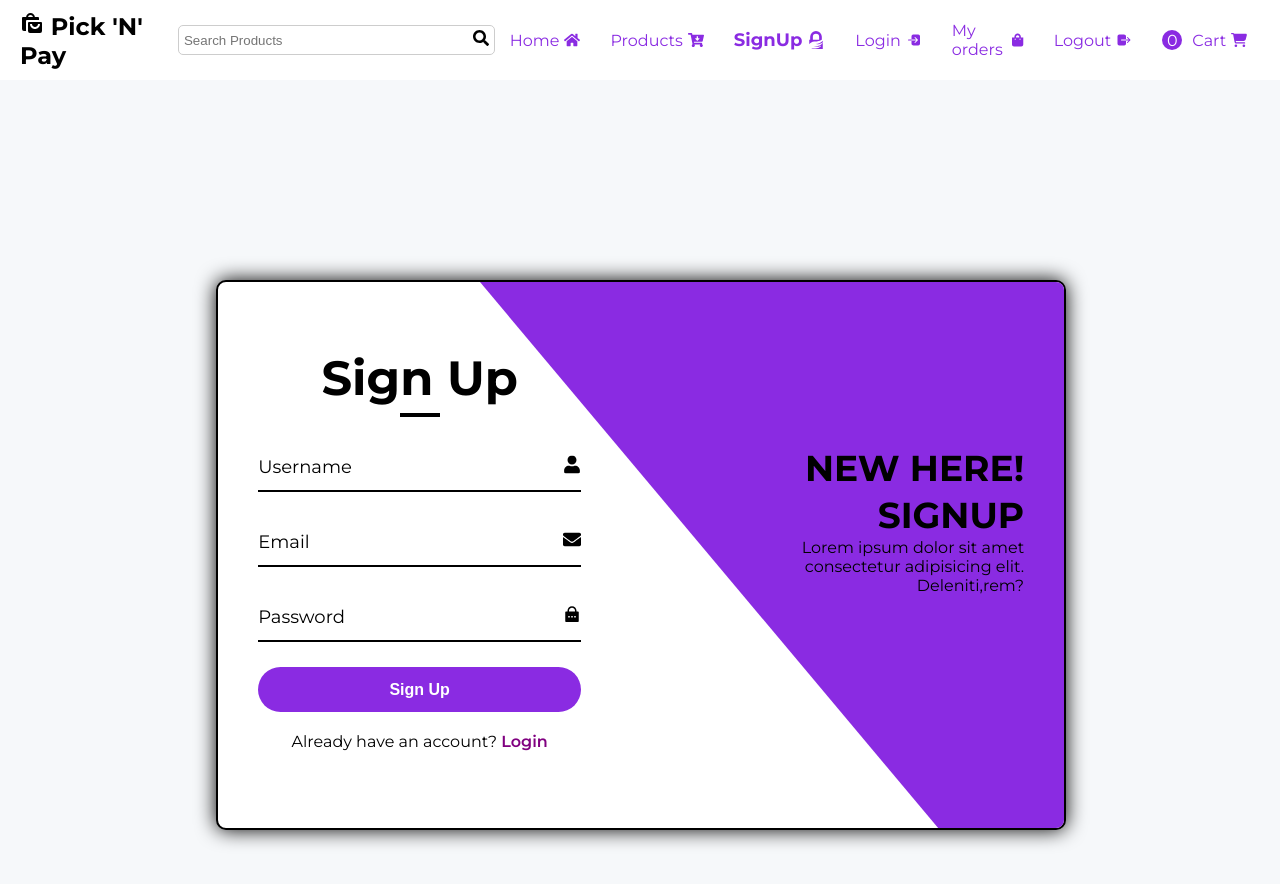
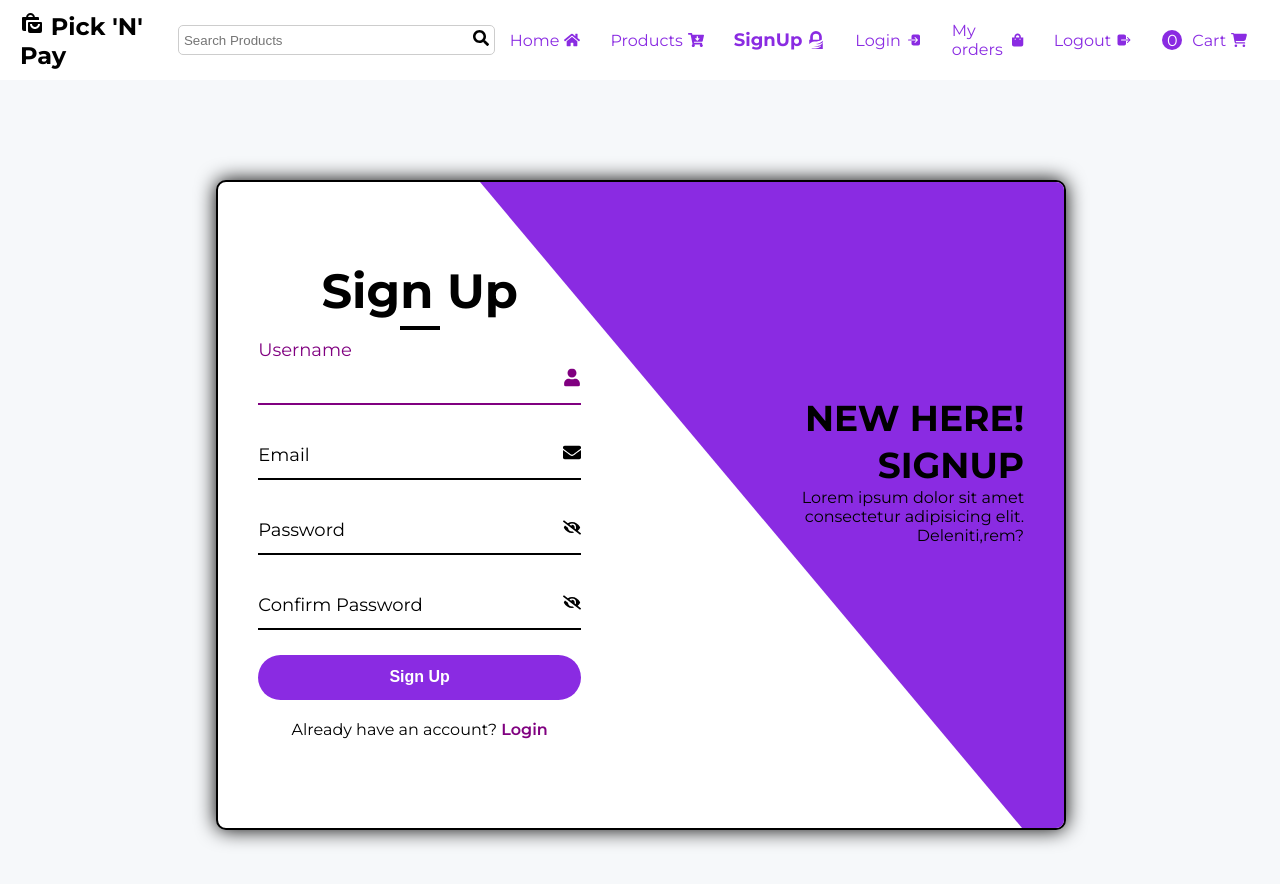
Before and after one commit to Xavier2023/PicknPay, a React (Vite) app: page /signup in a window 1280 px wide. Shown: the top 884 px of the page. Built offline with nearby package versions, Linux system fonts and the light colour scheme.

Commit message:
Form done

```diff
--- a/package.json
+++ b/package.json
@@ -10,10 +10,13 @@
     "preview": "vite preview"
   },
   "dependencies": {
+    "@hookform/resolvers": "^3.0.1",
     "react": "^18.3.1",
     "react-dom": "^18.3.1",
+    "react-hook-form": "^7.43.9",
     "react-icons": "^5.4.0",
-    "react-router-dom": "^7.1.1"
+    "react-router-dom": "^7.1.1",
+    "zod": "^3.21.4"
   },
   "devDependencies": {
     "@eslint/js": "^9.17.0",
--- a/src/components/Authentication/LoginPage.css
+++ b/src/components/Authentication/LoginPage.css
@@ -11,7 +11,7 @@
     display: flex;
     justify-content: center;
     align-items: center;
-    margin: 200px auto;
+    margin: 100px auto;
 }
 
 
--- a/src/components/Authentication/LoginPage.jsx
+++ b/src/components/Authentication/LoginPage.jsx
@@ -1,17 +1,63 @@
-import React, { useState } from 'react'
-import { FaEnvelope, FaUser } from "react-icons/fa";
-import { RiLockPasswordFill } from "react-icons/ri";
+import React, { useRef, useState } from 'react'
+import { FaEnvelope, FaUser, FaEyeSlash, FaPhone } from "react-icons/fa";
+import { IoEyeSharp } from "react-icons/io5";
+import { useForm } from 'react-hook-form';
+import { z } from 'zod';
+import { zodResolver } from '@hookform/resolvers/zod';
+import { TiWarning } from 'react-icons/ti';
+import './SignUpPage.css'
 
+const schema = z.object({
+    name: z.string(),
+    email: z.string(),
+    password: z.string(),
+    confirmPassword: z.string()
+}).refine(data => data.password === data.confirmPassword, {
+    message: "Passwords does not match.",
+    path: ["confirmPassword"]
+})
 
-import './SignUpPage.css'
 
 
 const LoginPage = () => {
 
+ const [user, setUser] = useState({
+    name: '',
+    password: ''
+ })
+
+  const {register, handleSubmit, formState: {errors}} = useForm({resolver: zodResolver(schema)})
+
+  const handleChange = (e) => {
+        const {name, value} = e.target
+        setUser({
+            ...user,
+            [name]: value
+        })
+  }
+  const onLogin = () => {
+    console.log(user)
+  }
+  const onSignUp = (formData) => console.log(formData)
+
+
   const [active , setActive] = useState(false)
+  const [showPassoword, setShowPassword] = useState('password')
+  const passowrdRef = useRef(null)
+
 
   const addActive = () => {
     setActive(true)
+  }
+
+  const handleShow = () => {
+    setShowPassword(showPassoword === 'password' ? 'text' : 'password')
+
+    if(showPassoword === 'password') {
+        passowrdRef.current.type = 'password'
+    } else {
+        passowrdRef.current.type = 'text'
+    }
   }
 
   const removeActive = () => {
@@ -25,21 +71,42 @@ const LoginPage = () => {
 
         <div className="form-box login">
             <h2 className="title animation">Login</h2>
-            <form action="#">
+            <form onSubmit={handleSubmit(onLogin)}>
 
                 <div className="input-box animation">
-                    <input type="text" required />
-                    <label htmlFor="">Username</label>
+                    <input
+                        type="text"
+                        name='name'
+                        id='name'
+                        value={user.name}
+                        onChange={handleChange}
+                        required
+                    />
+                    <label htmlFor="name">Username</label>
                     <div className="icon">
                         <FaUser />
                     </div>
                 </div>
 
                 <div className="input-box animation">
-                    <input type="text" required />
+                    <input
+                        type="password"
+                        name='password'
+                        id='password'
+                        value={user.password}
+                        onChange={handleChange}
+                        required
+                         />
                     <label htmlFor="">Password</label>
-                    <div className="icon">
-                        <RiLockPasswordFill />
+                    <div className="icon" onClick={handleShow}>
+                        {
+                            showPassoword === 'password' ? (
+                                <IoEyeSharp />
+                            )  : (
+                                <FaEyeSlash />
+                            )
+
+                        }
                     </div>
                 </div>
                 <button type="submit" className="btn animation">Login</button>
@@ -58,10 +125,15 @@ const LoginPage = () => {
 
             <h2 className="title animation">Sign Up</h2>
 
-            <form action="#">
+            <form onSubmit={handleSubmit(onSignUp)}>
 
                 <div className="input-box animation">
-                    <input type="text" required />
+                    <input
+                        type="text"
+                        name='name'
+                        id='name'
+                        {...register('name')}
+                        required />
                     <label htmlFor="">Username</label>
                     <div className="icon">
                         <FaUser />
@@ -69,18 +141,57 @@ const LoginPage = () => {
                 </div>
 
                 <div className="input-box animation">
-                    <input type="email" name="" id="" required />
-                    <label htmlFor="">Email</label>
+                    <input
+                        type="email"
+                        name="email"
+                        id="email"
+                        {...register('email')}
+                        required />
+                    <label htmlFor="email">Email</label>
                     <div className="icon">
                         <FaEnvelope />
                     </div>
                 </div>
 
                 <div className="input-box animation">
-                    <input type="password" required />
+                    <input
+                        type="password"
+                        name='password'
+                        id='password'
+                        {...register('password')}
+                        required  />
                     <label htmlFor="">Password</label>
-                    <div className="icon">
-                        <RiLockPasswordFill />
+                    <div className="icon" onClick={handleShow}>
+                        {
+                            showPassoword === 'password' ? (
+                                <IoEyeSharp />
+                            )  : (
+                                <FaEyeSlash />
+                            )
+
+                        }
+                    </div>
+                </div>
+
+                <div className="input-box animation">
+                    <input
+                        type="password"
+                        name="confirmPassword"
+                        id="cpassword"
+                        {...register('confirmPassword')}
+                        required
+                    />
+                    {errors.confirmPassword && <em className='error-msg'>{errors.confirmPassword.message}<TiWarning /></em>}
+                    <label htmlFor="cpassword">Confirm Password</label>
+                    <div className="icon" onClick={handleShow}>
+                        {
+                            showPassoword === 'password' ? (
+                                <FaEyeSlash />
+                            )  : (
+                                <IoEyeSharp />
+                            )
+
+                        }
                     </div>
                 </div>
 
--- a/src/components/Authentication/SignUpPage.css
+++ b/src/components/Authentication/SignUpPage.css
@@ -11,14 +11,14 @@
     display: flex;
     justify-content: center;
     align-items: center;
-    margin: 200px auto;
+    margin: 100px auto;
 }
 
 
 .wrapper{
     position: relative;
     width: 850px;
-    height: 550px;
+    height: 650px;
     background: var(--white);
     border: 2px solid var(--black);
     border-radius: 10px;
@@ -176,7 +176,7 @@ form .linkTxt{
 .wrapper .info-text{
     position: absolute;
     top: 0;
-    width: 60%;
+    width: 50%;
     height: 100%;
     display: flex;
     flex-direction: column;
@@ -224,7 +224,7 @@ form .linkTxt{
     position: absolute;
     top: -4px;
     right: 0;
-    width: 950px;
+    width: 850px;
     height: 700px;
     background: blueviolet;
     transform: rotate(10deg) skewY(40deg);
@@ -237,16 +237,6 @@ form .linkTxt{
     transform: rotate(0) skewY(0);
     transition-delay: 0.5s;
 }
-
-
-
-
-
-
-
-
-
-
 
 .wrapper .form-box.register{
     padding: 0 40px 0 60px;
@@ -278,7 +268,7 @@ form .linkTxt{
 .wrapper .info-text.register{
     left: 0;
     text-align: left;
-    padding: 0 150px 60px 40px;
+    padding: 0 100px 60px 40px;
     pointer-events: none;
 }
 
@@ -319,6 +309,15 @@ form .linkTxt{
 }
 
 .wrapper.active .rotate-bg2{
-    transform: rotate(-11deg) skewY(-40deg);
+    transform: rotate(-13deg) skewY(-40deg);
     transition-delay: 1.2s;
 }
+
+.error-msg {
+    display: flex;
+    align-items: center;
+    gap: 5px;
+    margin-top: 5px;
+    color: red;
+    font-style: italic;
+}
--- a/src/components/Authentication/SignUpPage.jsx
+++ b/src/components/Authentication/SignUpPage.jsx
@@ -1,12 +1,61 @@
-import React, { useState } from 'react'
-import { FaEnvelope, FaUser } from "react-icons/fa";
-import { RiLockPasswordFill } from "react-icons/ri";
-
+import React, { useRef, useState } from 'react'
+import { useForm } from 'react-hook-form';
+import { FaEnvelope, FaEyeSlash, FaPhone, FaUser } from "react-icons/fa";
+import { IoEyeSharp } from 'react-icons/io5';
+import { TiWarning } from "react-icons/ti";
+import { z } from 'zod'
+import { zodResolver } from '@hookform/resolvers/zod';
 import './SignUpPage.css'
 
+
+export const schema = z.object({
+    name: z.string(),
+    email: z.string(),
+    password: z.string(),
+    confirmPassword: z.string()
+}).refine(data => data.password === data.confirmPassword, {
+    message: "Passwords does not match.",
+    path: ["confirmPassword"]
+})
 const SignUpPage = () => {
 
+    const [user, setUser] = useState({
+        name: '',
+        password: ''
+     })
+
+  const {register, handleSubmit, formState: {errors}} = useForm({resolver: zodResolver(schema)})
+  const onSignUp = (formData) => console.log(formData)
+  const handleChange = (e) => {
+    const {name, value} = e.target
+    setUser({
+        ...user,
+        [name]: value
+    })
+}
+const onLogin = (e) => {
+    e.preventDefault()
+console.log(user)
+}
+
   const [active , setActive] = useState(false)
+  const [showPassoword, setShowPassword] = useState('password')
+  const passowrdRef = useRef(null)
+
+
+  const handleShow = () => {
+    setShowPassword(showPassoword === 'password' ? 'text' : 'password')
+
+    if(showPassoword === 'password') {
+        passowrdRef.current.type = 'password'
+    } else {
+        passowrdRef.current.type = 'text'
+    }
+
+    // console.log(showPassoword);
+
+
+  }
 
   const addActive = () => {
     setActive(true)
@@ -23,10 +72,15 @@ const SignUpPage = () => {
 
         <div className="form-box login">
             <h2 className="title animation">Sign Up</h2>
-            <form action="#">
+            <form onSubmit={handleSubmit(onSignUp)}>
 
                 <div className="input-box animation">
-                    <input type="text" required />
+                    <input
+                        type="text"
+                        name='name'
+                        id='name'
+                        {...register('name')}
+                     />
                     <label htmlFor="">Username</label>
                     <div className="icon">
                         <FaUser />
@@ -34,7 +88,12 @@ const SignUpPage = () => {
                 </div>
 
                 <div className="input-box animation">
-                    <input type="email" name="" id="" required />
+                    <input
+                        type="email"
+                        name="email"
+                        id="email"
+                        {...register('email')}
+                        required />
                     <label htmlFor="">Email</label>
                     <div className="icon">
                         <FaEnvelope />
@@ -42,10 +101,43 @@ const SignUpPage = () => {
                 </div>
 
                 <div className="input-box animation">
-                    <input type="text" required />
+                    <input
+                        type="password"
+                        name='password'
+                        id='password'
+                        {...register('password')}
+                        required />
                     <label htmlFor="">Password</label>
-                    <div className="icon">
-                        <RiLockPasswordFill />
+                    <div className="icon" onClick={handleShow}>
+                        {
+                            showPassoword === 'password' ? (
+                                <FaEyeSlash />
+                            )  : (
+                                <IoEyeSharp />
+                            )
+
+                        }
+                    </div>
+                </div>
+                <div className="input-box animation">
+                    <input
+                        type="password"
+                        name="confirmPassword"
+                        id="cpassword"
+                        {...register('confirmPassword')}
+                        required
+                    />
+                    {errors.confirmPassword && <em className='error-msg'>{errors.confirmPassword.message}<TiWarning /></em>}
+                    <label htmlFor="cpassword">Confirm Password</label>
+                    <div className="icon" onClick={handleShow}>
+                        {
+                            showPassoword === 'password' ? (
+                                <FaEyeSlash />
+                            )  : (
+                                <IoEyeSharp />
+                            )
+
+                        }
                     </div>
                 </div>
                 <button type="submit" className="btn animation">Sign Up</button>
@@ -64,11 +156,20 @@ const SignUpPage = () => {
 
             <h2 className="title animation">Login</h2>
 
-            <form action="#">
+            <form onSubmit={onLogin}>
 
                 <div className="input-box animation">
-                    <input type="text" required />
-                    <label htmlFor="">Username</label>
+                    <input
+                        type="text"
+                        name='name'
+                        id='name'
+                        value={user.name}
+                        onChange={handleChange}
+                        required
+                        minLength={3}
+                        maxLength={8}
+                    />
+                    <label htmlFor="name">Username</label>
                     <div className="icon">
                         <FaUser />
                     </div>
@@ -76,10 +177,25 @@ const SignUpPage = () => {
 
 
                 <div className="input-box animation">
-                    <input type="password" required />
-                    <label htmlFor="">Password</label>
-                    <div className="icon">
-                        <RiLockPasswordFill />
+                    <input
+                        type="password"
+                        name='password'
+                        id='password'
+                        value={user.password}
+                        onChange={handleChange}
+                        ref={passowrdRef}
+                        minLength={8}
+                        required />
+                    <label htmlFor="password">Password</label>
+                    <div className="icon" onClick={handleShow}>
+                        {
+                            showPassoword === 'password' ? (
+                               <FaEyeSlash />
+                            )  : (
+                                <IoEyeSharp />
+                            )
+
+                        }
                     </div>
                 </div>
 
```
Also changed, not shown: 1 other file (tests, documents, lock files or other folders).
